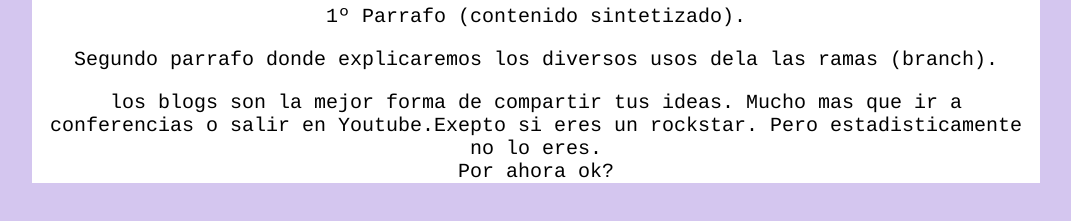
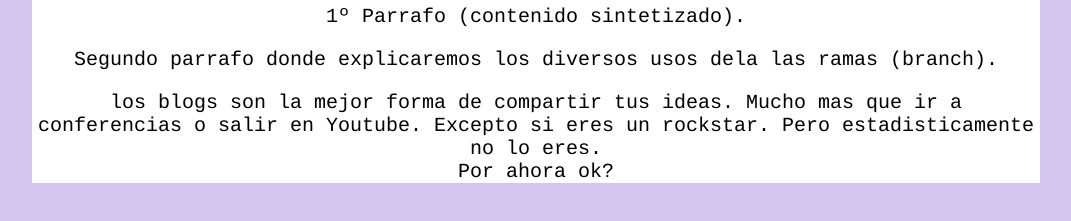
Before and after one commit to RussoCornejo/platzi-homework, a plain HTML site: page blockpostt.html in a window 1280 px wide. Shown: the part 273-494 px from the top of the page, without its empty margins (104-1175 px from the left). Drawn offline with Linux system fonts and the light colour scheme.

Commit message:
corrijo un espaciado y la ortografia

```diff
--- a/blockpostt.html
+++ b/blockpostt.html
@@ -22,7 +22,7 @@
         los diversos usos dela las ramas (branch).
       <p>los blogs son la mejor forma de compartir
         tus ideas. Mucho mas que ir a conferencias
-        o salir en Youtube.Exepto si eres un rockstar.
+        o salir en Youtube. Excepto si eres un rockstar.
         Pero estadisticamente no lo eres. <br>Por ahora ok?</p>
       </p>
       </div>
```
